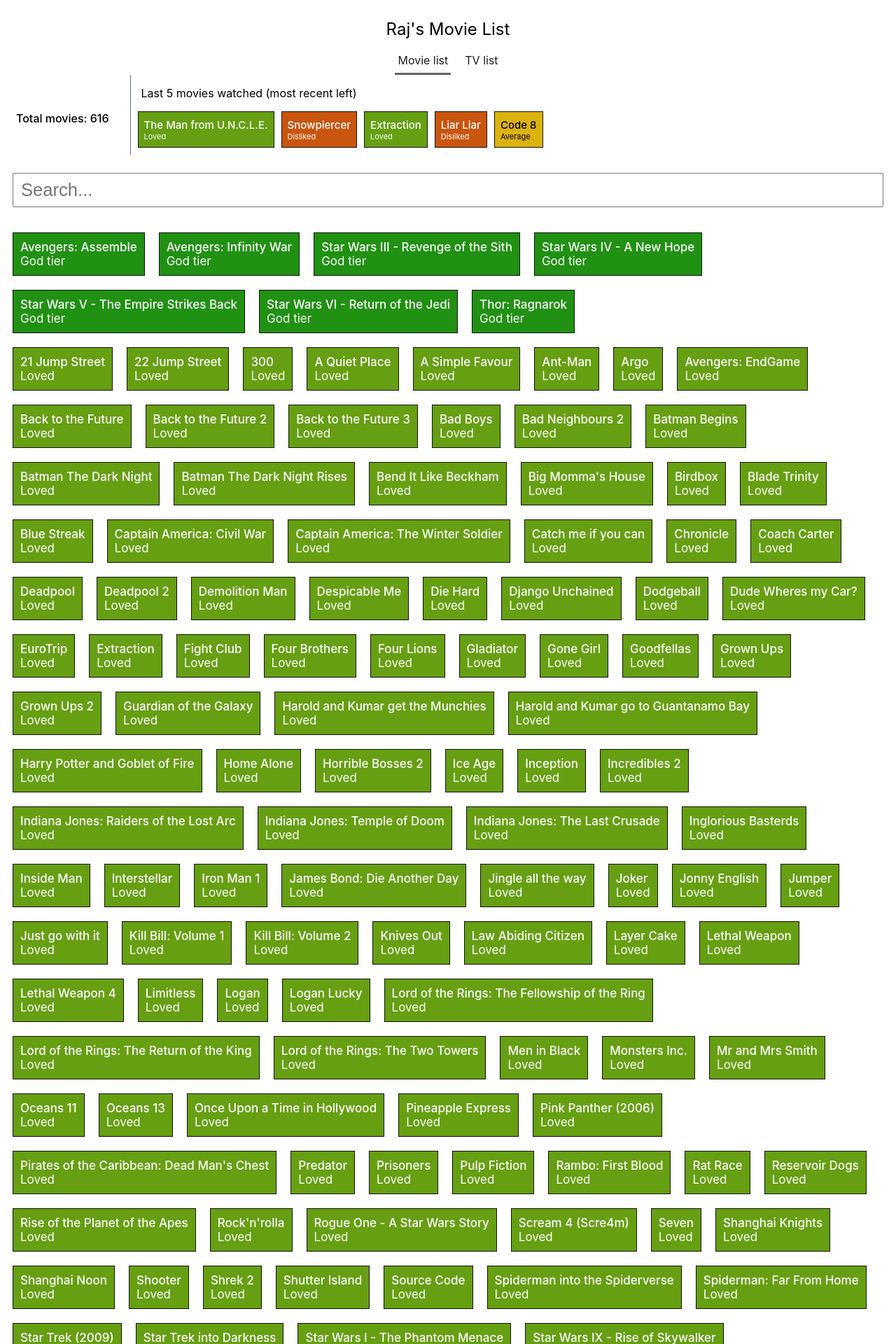
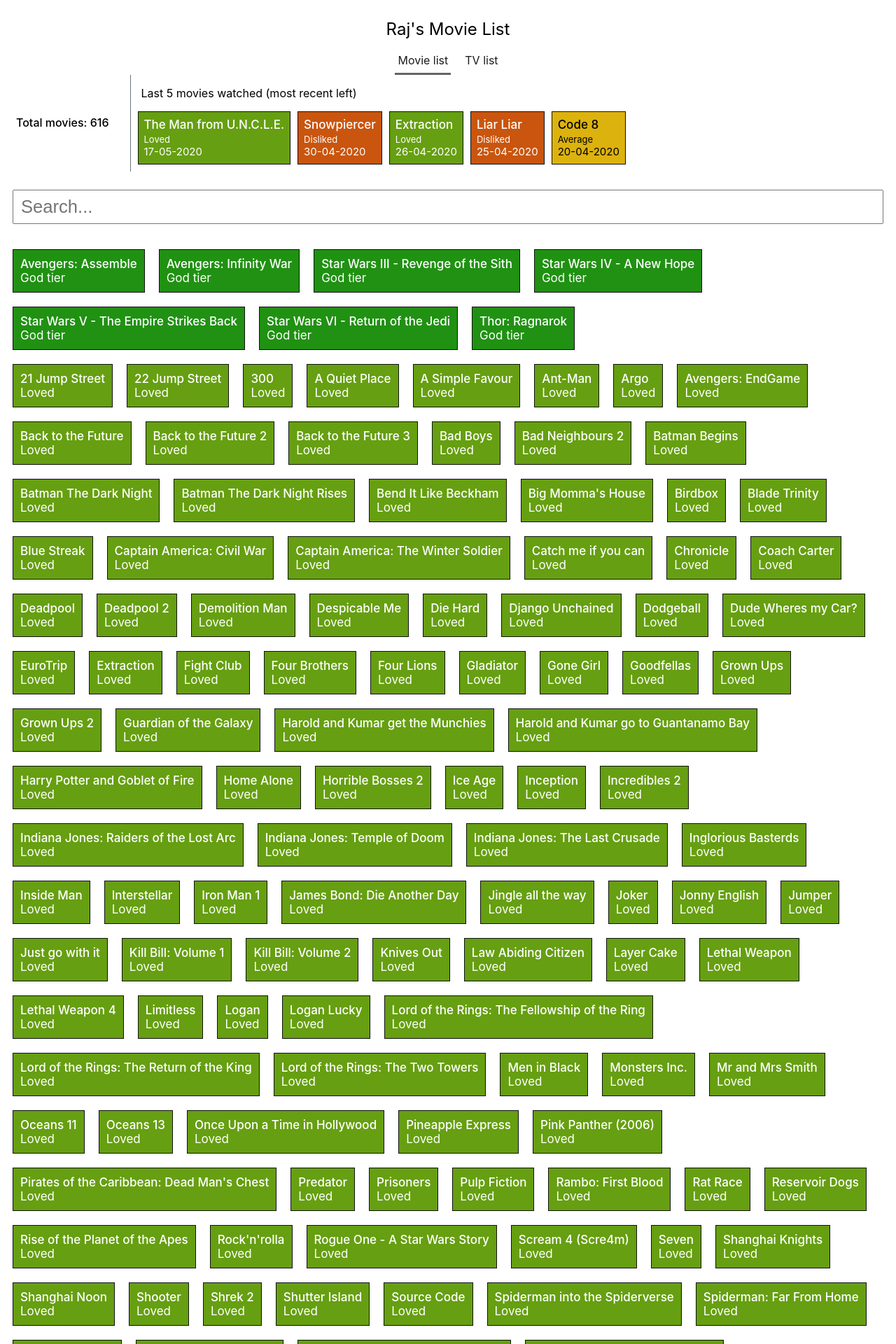
Before and after one commit to rajBar/movies, a Jekyll site: the page built from index.md, in a window 1280 px wide. Shown: the top 1920 px of the page at 70% size. Built offline with Jekyll 4.4.1, drawn with Linux system fonts in a browser that asks for light colours.

Commit message:
changes to 5 recent area

```diff
--- a/_data/movie-ratings.csv
+++ b/_data/movie-ratings.csv
@@ -1,4 +1,4 @@
-Name,Rating
+Name,Rating,Date
 Hancock, 3
 Scream 4 (Scre4m), 5
 Star Wars I - The Phantom Menace, 5
@@ -605,13 +605,13 @@ Lost Girls, 4
 The Hunt, 4
 Spiderman: Far From Home, 5
 Prisoners, 5
-Unfinished Business, 3
-Incredibles 2, 5
-Love Wedding Repeat, 4
-Killers, 2
-Contagion, 3
-Code 8, 3
-Liar Liar, 2
-Extraction, 5
-Snowpiercer, 2
-The Man from U.N.C.L.E., 5
+Unfinished Business, 3, 10-04-2020
+Incredibles 2, 5, 11-04-2020
+Love Wedding Repeat, 4, 13-04-2020
+Killers, 2, 13-04-2020
+Contagion, 3, 18-04-2020
+Code 8, 3, 20-04-2020
+Liar Liar, 2, 25-04-2020
+Extraction, 5, 26-04-2020
+Snowpiercer, 2, 30-04-2020
+The Man from U.N.C.L.E., 5, 17-05-2020
--- a/_layouts/movie.html
+++ b/_layouts/movie.html
@@ -30,16 +30,22 @@
                             <span class="name">{{ movies[i].Name }}</span>
                             {% if movies[i].Rating == " 1" %}
                                 <span class="rating">Hated</span>
+                                <span class="rating">{{ movies[i].Date }}</span>
                             {% elsif movies[i].Rating == " 2" %}
                                 <span class="rating">Disliked</span>
+                                <span class="rating">{{ movies[i].Date }}</span>
                             {% elsif movies[i].Rating == " 3" %}
                                 <span class="rating">Average</span>
+                                <span class="rating">{{ movies[i].Date }}</span>
                             {% elsif movies[i].Rating == " 4" %}
                                 <span class="rating">Liked</span>
+                                <span class="rating">{{ movies[i].Date }}</span>
                             {% elsif movies[i].Rating == " 5" %}
                                 <span class="rating">Loved</span>
+                                <span class="rating">{{ movies[i].Date }}</span>
                             {% elsif movies[i].Rating == " 6" %}
                                 <span class="rating">God tier</span>
+                                <span class="rating">{{ movies[i].Date }}</span>
                             {% endif %}
                         </div>
                     {% endfor %}
```
Also changed, not shown: assets/css/layouts/movie.css (+8 -2 lines).
